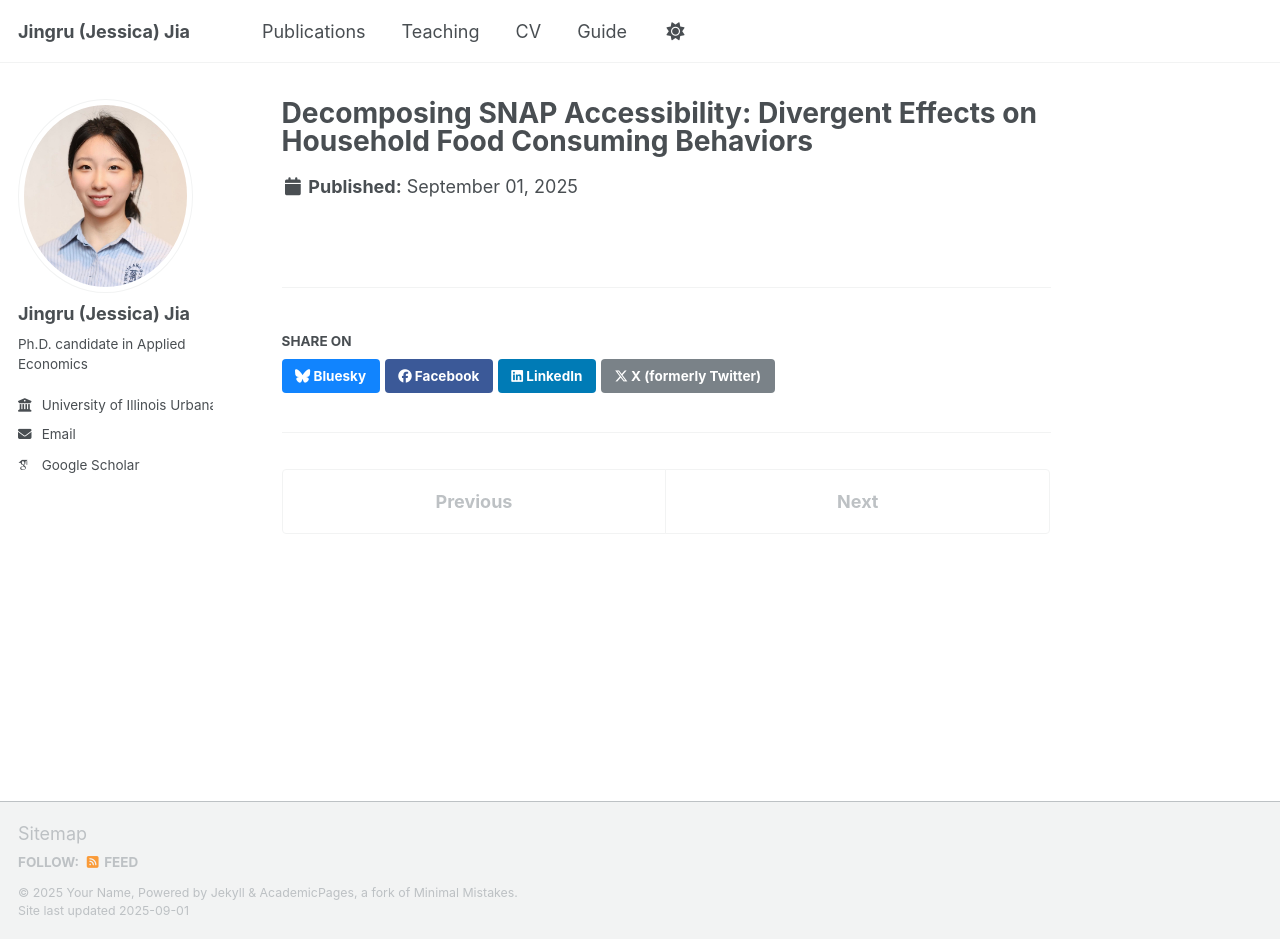
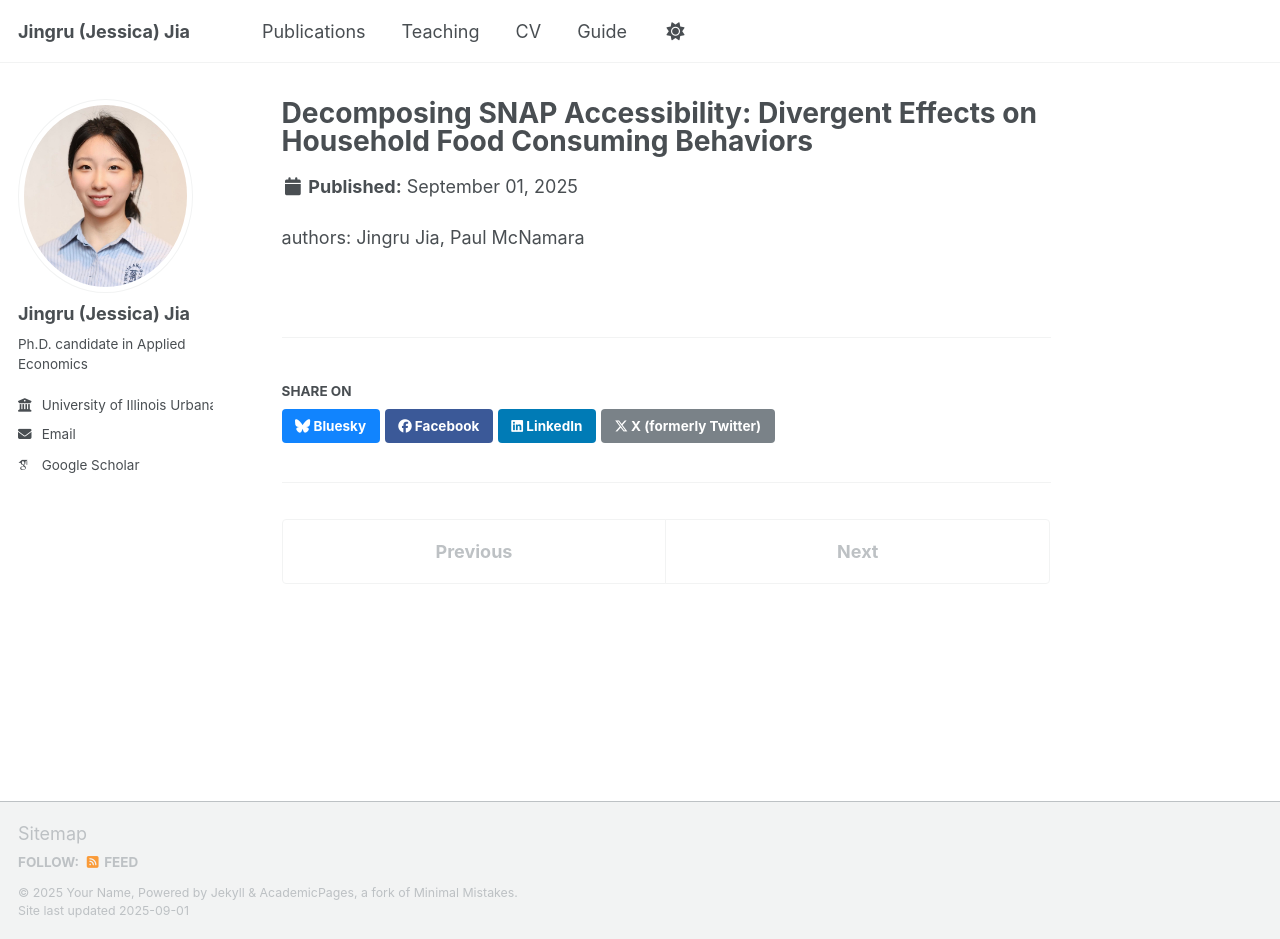
Before and after one commit to jingru688/jingru688.github.io, a Jekyll site: the page built from _publications/snap.md, in a window 1280 px wide and 939 px high. Built offline with Jekyll 4.4.1, drawn with Linux system fonts in a browser that asks for light colours; some web fonts are replaced; a script that is not in the unit is left out.

Commit message:
Update snap.md

```diff
--- a/_publications/snap.md
+++ b/_publications/snap.md
@@ -4,3 +4,4 @@ collection: publications
 category: working
 author: Jingru Jia, Paul McNamara
 ---
+authors: Jingru Jia, Paul McNamara
```
